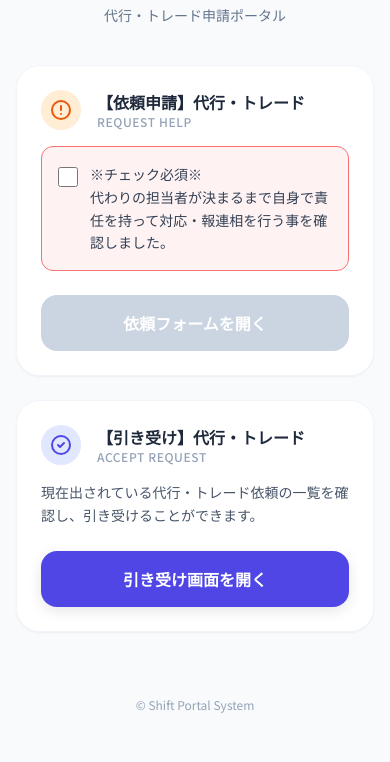
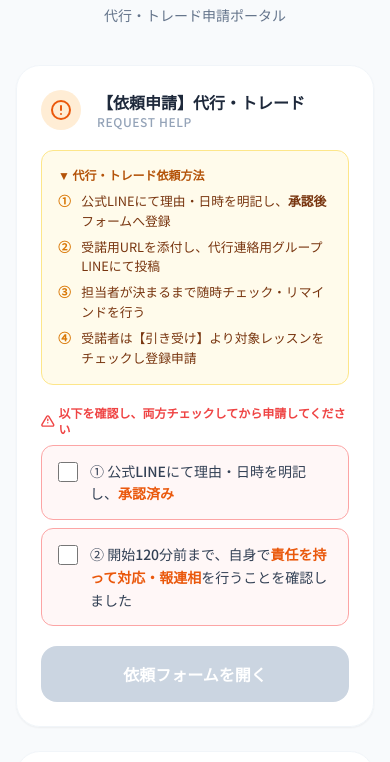
Before and after one commit to yukkino/daiko_trade, a plain HTML site: page index.html in a window 390 px wide. Shown: the part 83-845 px from the top of the page. Drawn offline with nearby package versions, Linux system fonts and the light colour scheme.

Commit message:
Update index.html

```diff
--- a/index.html
+++ b/index.html
@@ -37,6 +37,35 @@
             border: 1.5px solid #f87171;
             background-color: #fef2f2;
         }
+        .check-item {
+            border: 1.5px solid #fca5a5;
+            background-color: #fff7f7;
+            border-radius: 0.75rem;
+            padding: 0.875rem 1rem;
+            transition: background 0.2s, border-color 0.2s;
+        }
+        .check-item.checked {
+            border-color: #f97316;
+            background-color: #fff7ed;
+        }
+        .steps-box {
+            background-color: #fffbeb;
+            border: 1.5px solid #fde68a;
+            border-radius: 0.75rem;
+            padding: 1rem;
+        }
+        .step-row {
+            display: flex;
+            gap: 0.5rem;
+            font-size: 0.8rem;
+            color: #78350f;
+            line-height: 1.55;
+        }
+        .step-num {
+            font-weight: 700;
+            color: #d97706;
+            min-width: 1.2em;
+        }
     </style>
 </head>
 <body class="min-h-screen flex flex-col items-center p-4">
@@ -52,9 +81,9 @@
 
         <!-- Action: Request Substitution (With Checkbox Logic) -->
         <div class="glass-card p-6 rounded-3xl shadow-sm border border-slate-100">
-            <div class="flex items-center mb-4">
-                <div class="w-10 h-10 bg-orange-100 rounded-full flex items-center justify-center mr-4">
-                    <svg xmlns="http://www.w3.org/2000/svg" class="h-6 w-6 text-orange-600" fill="none" viewbox="0 0 24 24" stroke="currentColor">
+            <div class="flex items-center mb-5">
+                <div class="w-10 h-10 bg-orange-100 rounded-full flex items-center justify-center mr-4 flex-shrink-0">
+                    <svg xmlns="http://www.w3.org/2000/svg" class="h-6 w-6 text-orange-600" fill="none" viewBox="0 0 24 24" stroke="currentColor">
                         <path stroke-linecap="round" stroke-linejoin="round" stroke-width="2" d="M12 8v4m0 4h.01M21 12a9 9 0 11-18 0 9 9 0 0118 0z" />
                     </svg>
                 </div>
@@ -64,16 +93,60 @@
                 </div>
             </div>
 
-            <!-- Confirmation Checkbox -->
-            <div class="checkbox-container p-4 rounded-xl mb-6">
-                <label class="flex items-start cursor-pointer group">
-                    <div class="flex items-center h-5 mt-1">
-                        <input id="confirm-checkbox" type="checkbox" class="w-5 h-5 text-orange-600 border-red-300 rounded focus:ring-red-500">
+            <!-- 依頼方法の手順 -->
+            <div class="steps-box mb-5">
+                <p class="text-xs font-bold text-amber-700 mb-2">▼ 代行・トレード依頼方法</p>
+                <div class="space-y-1.5">
+                    <div class="step-row">
+                        <span class="step-num">①</span>
+                        <span>公式LINEにて理由・日時を明記し、<strong>承認後</strong>フォームへ登録</span>
                     </div>
-                    <span class="ml-3 text-sm text-slate-700 leading-relaxed font-medium">
-                        ※チェック必須※<br>代わりの担当者が決まるまで自身で責任を持って対応・報連相を行う事を確認しました。
-                    </span>
-                </label>
+                    <div class="step-row">
+                        <span class="step-num">②</span>
+                        <span>受諾用URLを添付し、代行連絡用グループLINEにて投稿</span>
+                    </div>
+                    <div class="step-row">
+                        <span class="step-num">③</span>
+                        <span>担当者が決まるまで随時チェック・リマインドを行う</span>
+                    </div>
+                    <div class="step-row">
+                        <span class="step-num">④</span>
+                        <span>受諾者は【引き受け】より対象レッスンをチェックし登録申請</span>
+                    </div>
+                </div>
+            </div>
+
+            <!-- ※チェック必須 ラベル -->
+            <p class="text-xs font-bold text-red-500 mb-2 flex items-center gap-1">
+                <svg xmlns="http://www.w3.org/2000/svg" class="h-3.5 w-3.5" fill="none" viewBox="0 0 24 24" stroke="currentColor">
+                    <path stroke-linecap="round" stroke-linejoin="round" stroke-width="2.5" d="M12 9v2m0 4h.01M10.29 3.86L1.82 18a2 2 0 001.71 3h16.94a2 2 0 001.71-3L13.71 3.86a2 2 0 00-3.42 0z"/>
+                </svg>
+                以下を確認し、両方チェックしてから申請してください
+            </p>
+
+            <!-- Confirmation Checkboxes -->
+            <div class="space-y-2 mb-5">
+
+                <!-- チェック① -->
+                <div class="check-item" id="wrap-check1">
+                    <label class="flex items-start cursor-pointer gap-3">
+                        <input id="checkbox1" type="checkbox" class="mt-0.5 w-5 h-5 text-orange-500 border-red-300 rounded focus:ring-orange-400 flex-shrink-0">
+                        <span class="text-sm text-slate-700 leading-relaxed font-medium">
+                            ① 公式LINEにて理由・日時を明記し、<span class="text-orange-600 font-bold">承認済み</span>
+                        </span>
+                    </label>
+                </div>
+
+                <!-- チェック② -->
+                <div class="check-item" id="wrap-check2">
+                    <label class="flex items-start cursor-pointer gap-3">
+                        <input id="checkbox2" type="checkbox" class="mt-0.5 w-5 h-5 text-orange-500 border-red-300 rounded focus:ring-orange-400 flex-shrink-0">
+                        <span class="text-sm text-slate-700 leading-relaxed font-medium">
+                            ② 開始120分前まで、自身で<span class="text-orange-600 font-bold">責任を持って対応・報連相</span>を行うことを確認しました
+                        </span>
+                    </label>
+                </div>
+
             </div>
 
             <a id="request-btn" href="https://script.google.com/macros/s/AKfycbzgyQjt6Sgo5YzFVWQxrGbl4C6xkGNt3JPL3P4x7Eo/dev?page=request"
@@ -85,8 +158,8 @@
         <!-- Action: Accept Substitution -->
         <div class="glass-card p-6 rounded-3xl shadow-sm border border-slate-100">
             <div class="flex items-center mb-4">
-                <div class="w-10 h-10 bg-indigo-100 rounded-full flex items-center justify-center mr-4">
-                    <svg xmlns="http://www.w3.org/2000/svg" class="h-6 w-6 text-indigo-600" fill="none" viewbox="0 0 24 24" stroke="currentColor">
+                <div class="w-10 h-10 bg-indigo-100 rounded-full flex items-center justify-center mr-4 flex-shrink-0">
+                    <svg xmlns="http://www.w3.org/2000/svg" class="h-6 w-6 text-indigo-600" fill="none" viewBox="0 0 24 24" stroke="currentColor">
                         <path stroke-linecap="round" stroke-linejoin="round" stroke-width="2" d="M9 12l2 2 4-4m6 2a9 9 0 11-18 0 9 9 0 0118 0z" />
                     </svg>
                 </div>
@@ -112,18 +185,25 @@
     </footer>
 
     <script>
-        const checkbox = document.getElementById('confirm-checkbox');
+        const checkbox1 = document.getElementById('checkbox1');
+        const checkbox2 = document.getElementById('checkbox2');
         const requestBtn = document.getElementById('request-btn');
+        const wrap1 = document.getElementById('wrap-check1');
+        const wrap2 = document.getElementById('wrap-check2');
 
-        checkbox.addEventListener('change', function() {
-            if (this.checked) {
+        function updateBtn() {
+            const allChecked = checkbox1.checked && checkbox2.checked;
+            if (allChecked) {
                 requestBtn.classList.remove('btn-disabled', 'pointer-events-none');
-                requestBtn.classList.add('bg-orange-600');
             } else {
                 requestBtn.classList.add('btn-disabled', 'pointer-events-none');
-                requestBtn.classList.remove('bg-orange-600');
             }
-        });
+            wrap1.classList.toggle('checked', checkbox1.checked);
+            wrap2.classList.toggle('checked', checkbox2.checked);
+        }
+
+        checkbox1.addEventListener('change', updateBtn);
+        checkbox2.addEventListener('change', updateBtn);
     </script>
 </body>
 </html>
```
